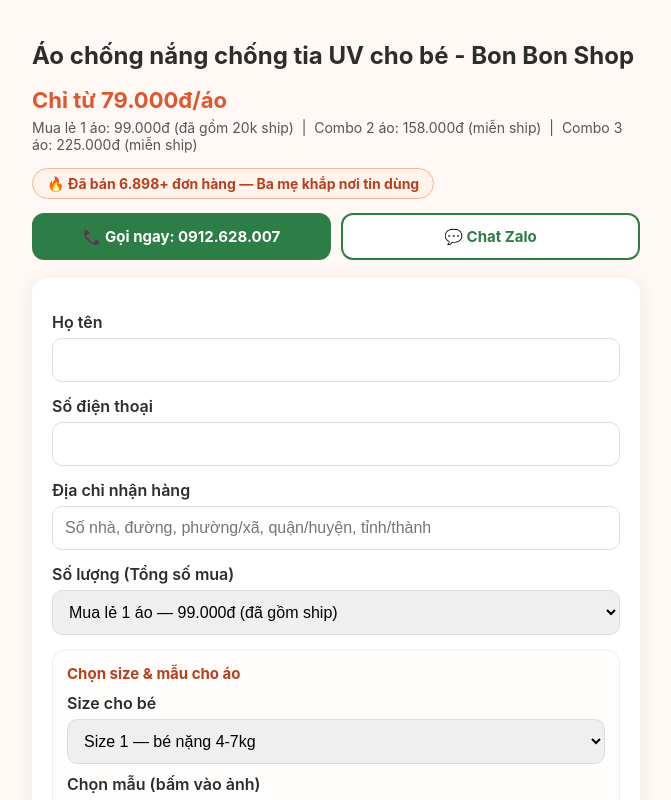
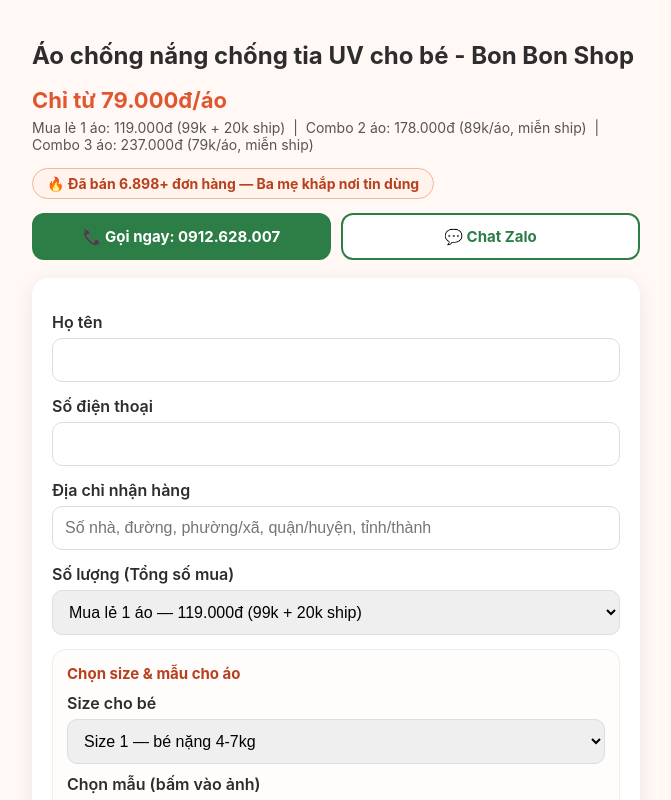
Before and after one commit to GipHub-Chinhpro/fb-conversion-landing, a website: page index.html in a window 1280 px wide. Shown: the top 800 px of the page, without its empty margins (304-975 px from the left). Drawn offline with Linux system fonts and the light colour scheme.

Commit message:
Cap nhat gia moi: 119k/178k/237k

```diff
--- a/index.html
+++ b/index.html
@@ -119,9 +119,9 @@ fbq('track', 'PageView');
   <h1>Áo chống nắng chống tia UV cho bé - Bon Bon Shop</h1>
   <div class="price">Chỉ từ 79.000đ/áo</div>
   <div class="price-sub">
-    Mua lẻ 1 áo: 99.000đ (đã gồm 20k ship) &nbsp;|&nbsp;
-    Combo 2 áo: 158.000đ (miễn ship) &nbsp;|&nbsp;
-    Combo 3 áo: 225.000đ (miễn ship)
+    Mua lẻ 1 áo: 119.000đ (99k + 20k ship) &nbsp;|&nbsp;
+    Combo 2 áo: 178.000đ (89k/áo, miễn ship) &nbsp;|&nbsp;
+    Combo 3 áo: 237.000đ (79k/áo, miễn ship)
   </div>
   <div class="sold-badge">🔥 Đã bán 6.898+ đơn hàng — Ba mẹ khắp nơi tin dùng</div>
 
@@ -143,9 +143,9 @@ fbq('track', 'PageView');
 
       <label for="quantity">Số lượng (Tổng số mua)</label>
       <select id="quantity" name="quantity">
-        <option value="1">Mua lẻ 1 áo — 99.000đ (đã gồm ship)</option>
-        <option value="2">Combo 2 áo — 158.000đ (miễn ship)</option>
-        <option value="3">Combo 3 áo — 225.000đ (miễn ship)</option>
+        <option value="1">Mua lẻ 1 áo — 119.000đ (99k + 20k ship)</option>
+        <option value="2">Combo 2 áo — 178.000đ (89k/áo, miễn ship)</option>
+        <option value="3">Combo 3 áo — 237.000đ (79k/áo, miễn ship)</option>
       </select>
 
       <div id="itemsContainer"></div>
@@ -154,7 +154,7 @@ fbq('track', 'PageView');
       <label for="note">Ghi chú thêm (không bắt buộc)</label>
       <textarea id="note" name="note" placeholder="VD: giao giờ hành chính, hẹn giờ giao, 2 bé khác size..."></textarea>
 
-      <div class="price-box" id="priceBox">Tổng Tiền Thanh Toán: 99.000đ</div>
+      <div class="price-box" id="priceBox">Tổng Tiền Thanh Toán: 119.000đ</div>
 
       <div class="commit-box">
         <div>✅ <span>Được kiểm tra hàng trước khi thanh toán (COD).</span></div>
@@ -179,7 +179,7 @@ function generateEventId() {
   return 'evt_' + Date.now() + '_' + Math.random().toString(36).slice(2);
 }
 
-const PRICE_BY_QTY = { '1': 99000, '2': 158000, '3': 225000 };
+const PRICE_BY_QTY = { '1': 119000, '2': 178000, '3': 237000 };
 
 function getSelectedPrice() {
   const qty = document.getElementById('quantity').value;
```
